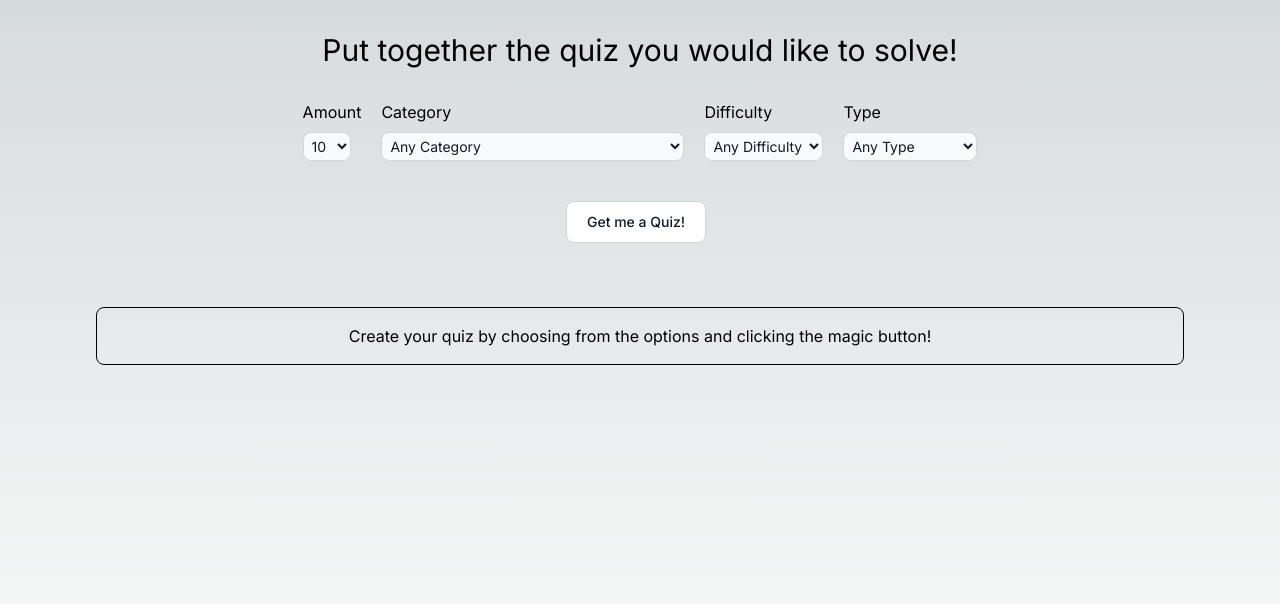
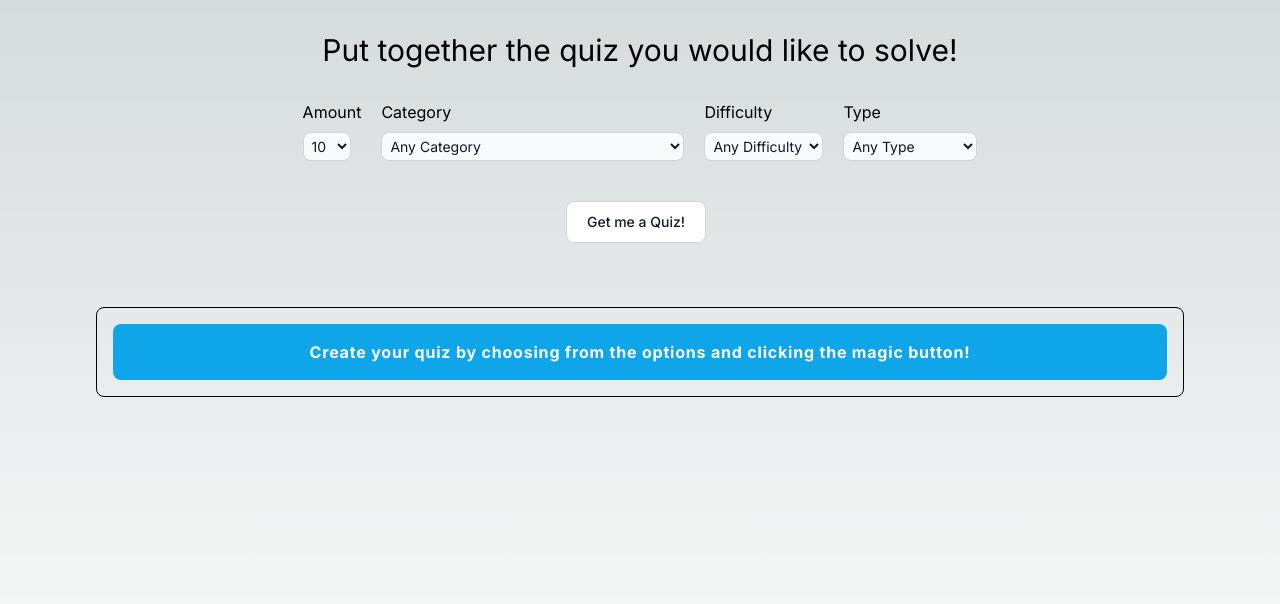
Before and after one commit to MattGomb/opentrivia-app, a Next.js app: page / in a window 1280 px wide. Shown: the top 604 px of the page. Built offline with nearby package versions, Linux system fonts and the light colour scheme.

Commit message:
Rearrange conditions, add styling

```diff
--- a/src/components/Quiz.tsx
+++ b/src/components/Quiz.tsx
@@ -12,41 +12,41 @@ const Quiz = () => {
     <>
       <div className="w-full text-center mt-10 p-4 border border-black border-1 rounded-lg">
         {
-          /* If data is not yet fetched, display loading message, fix this later */
-          data.results.length === 0 ? (
-            <p>
+          !data.response_code && data.results.length === 0 ? (
+            <p className="bg-sky-500 p-4 font-bold text-white tracking-wider rounded-lg">
               Create your quiz by choosing from the options and clicking the
               magic button!
             </p>
-          ) : data.response_code != 0 ? (
-            <p>
+          ) : data.response_code != 0 && data.results.length === 0 ? (
+            <p className="bg-red-500 p-4 font-bold text-white tracking-wider rounded-lg">
               There are not enough questions in this combination, please create
               another quiz!
             </p>
           ) : (
+            data.response_code === 0 && (
               <div>
                 <h1>
                   {currentQuestionIndex + 1} / {amount}
                 </h1>
                 {data.results.map((question) => (
                   <div className="mt-4 mb-8" key={question.question}>
-                  {category === 0 ? (
-                    <div>
-                      <p className="my-2 text-lg italic">
-                        {question.category} -
-                      </p>
+                    {category === 0 && (
+                      <p className="my-2 text-lg italic">{question.category}</p>
+                    )}
+                    {difficulty === "" && (
+                      <span className="my-2 text-lg italic">
+                        ({question.difficulty})
+                      </span>
+                    )}
                     <p className="my-2 text-lg font-bold">
                       {he.decode(question.question)}
                     </p>
-                    </div>
-                  ) : (
-                    <p className="my-2 text-lg font-bold">
-                      {he.decode(question.question)}
-                    </p>
-                  )}
                     {question.type === "boolean" ? (
                       <div className="lg:w-1/2 lg:mx-auto flex flex-wrap justify-center">
-                      {[question.correct_answer, ...question.incorrect_answers]
+                        {[
+                          question.correct_answer,
+                          ...question.incorrect_answers,
+                        ]
                           .sort()
                           .reverse()
                           .map((answer, i) => (
@@ -60,7 +60,10 @@ const Quiz = () => {
                       </div>
                     ) : (
                       <div className="lg:w-1/2 lg:mx-auto flex flex-wrap justify-center">
-                      {[...question.incorrect_answers, question.correct_answer]
+                        {[
+                          ...question.incorrect_answers,
+                          question.correct_answer,
+                        ]
                           .sort()
                           .map((answer, i) => (
                             <button
@@ -76,6 +79,7 @@ const Quiz = () => {
                 ))}
               </div>
             )
+          )
         }
       </div>
     </>
```
Lines whose indentation alone changed are shown as unchanged.
